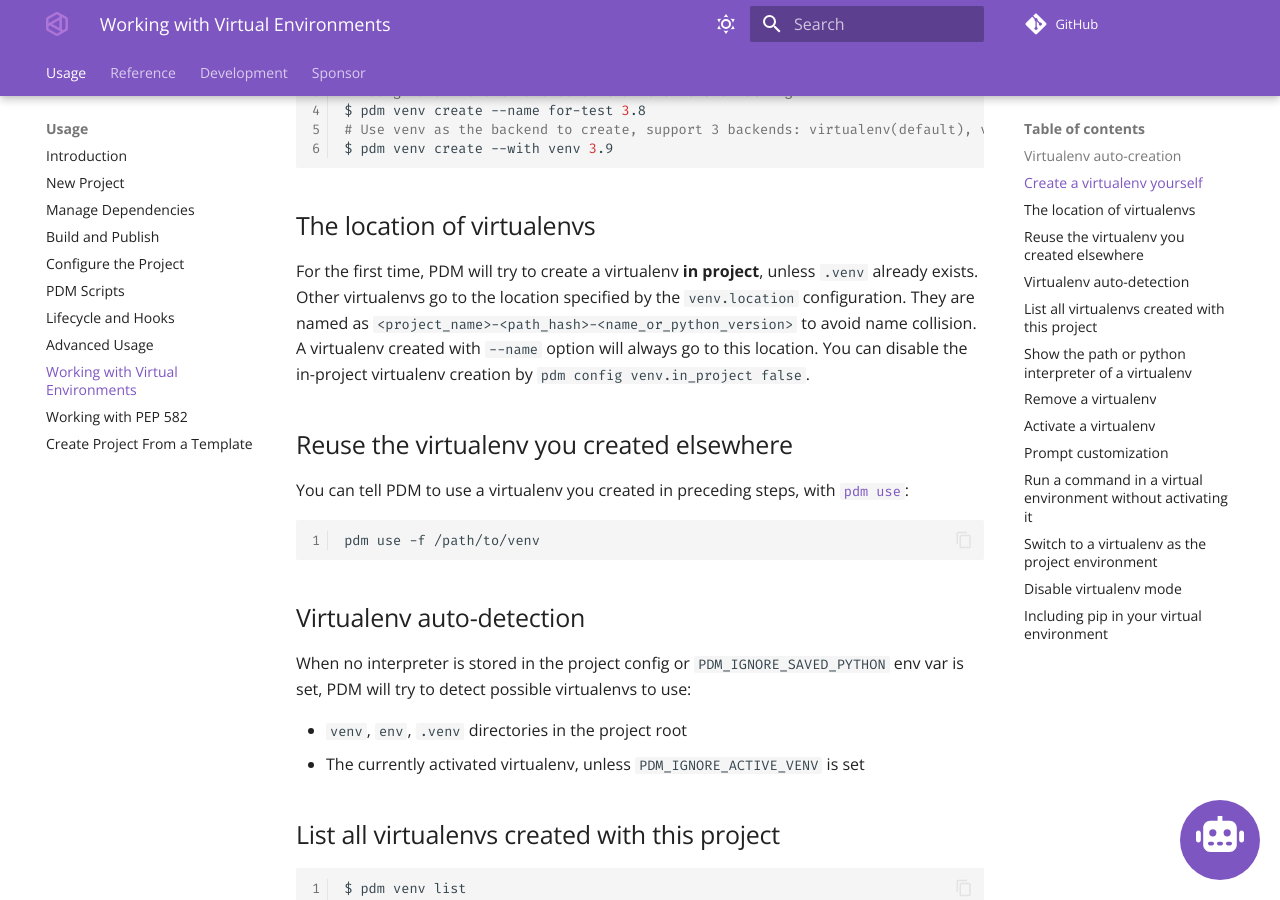
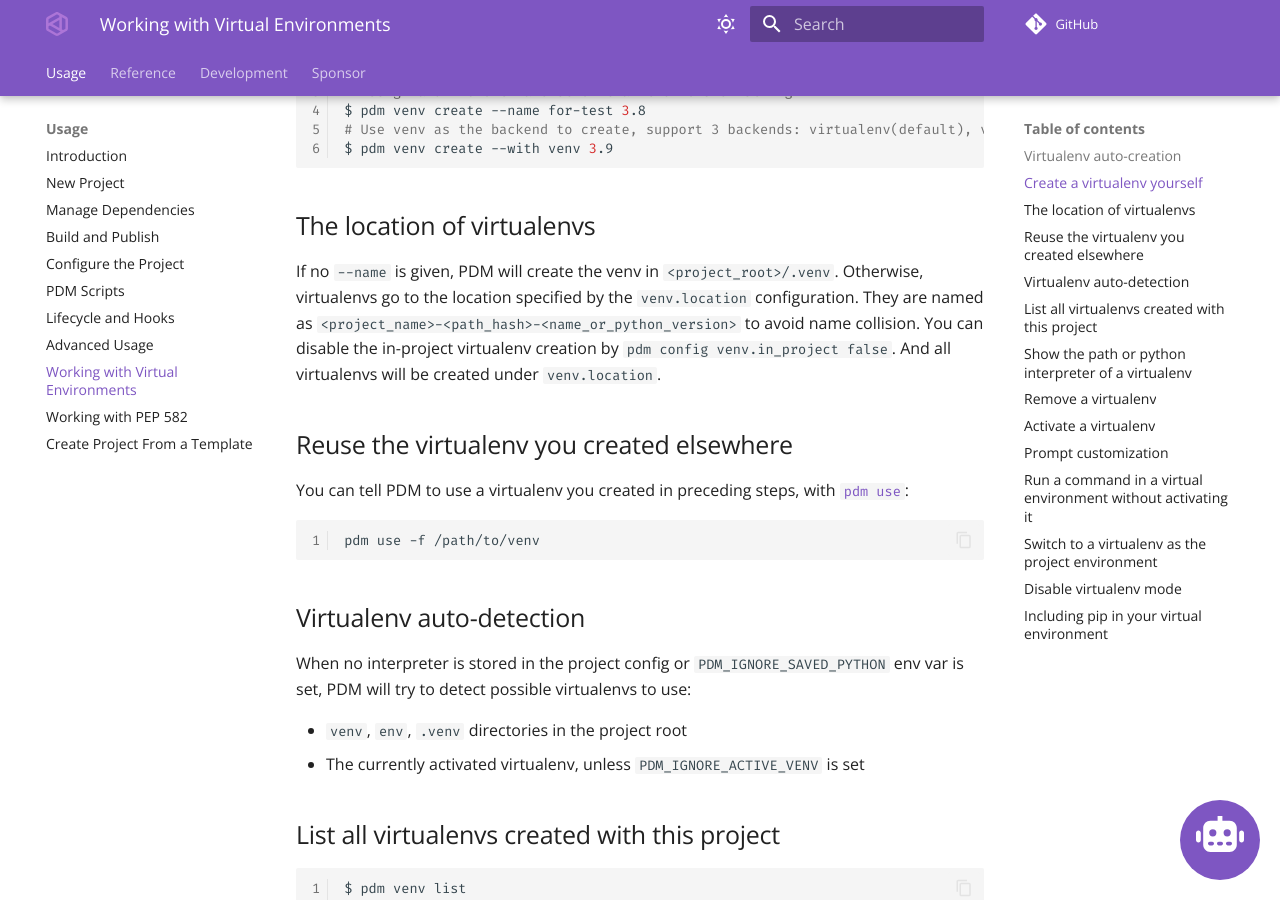
Before and after one commit to azurelotus0926/pdm, an MkDocs documentation site: the page built from docs/docs/usage/venv.md, in a window 1280 px wide and 900 px high, scrolled down 1021 px. Built offline with MkDocs 1.6.1 and Material for MkDocs 9.7.7, drawn with Linux system fonts in a browser that asks for light colours; comment, search, counter and statistics services are not loaded; the version menu is left out.

Commit message:
doc: update the venv docs to reflect the actual behavior
Signed-off-by: Frost Ming <me@frostming.com>

```diff
--- a/docs/docs/usage/venv.md
+++ b/docs/docs/usage/venv.md
@@ -33,8 +33,9 @@ $ pdm venv create --with venv 3.9
 
 ## The location of virtualenvs
 
-For the first time, PDM will try to create a virtualenv **in project**, unless `.venv` already exists.
-Other virtualenvs go to the location specified by the `venv.location` configuration. They are named as `<project_name>-<path_hash>-<name_or_python_version>` to avoid name collision. A virtualenv created with `--name` option will always go to this location. You can disable the in-project virtualenv creation by `pdm config venv.in_project false`.
+If no `--name` is given, PDM will create the venv in `<project_root>/.venv`. Otherwise, virtualenvs go to the location specified by the `venv.location` configuration.
+They are named as `<project_name>-<path_hash>-<name_or_python_version>` to avoid name collision.
+You can disable the in-project virtualenv creation by `pdm config venv.in_project false`. And all virtualenvs will be created under `venv.location`.
 
 ## Reuse the virtualenv you created elsewhere
 
```
